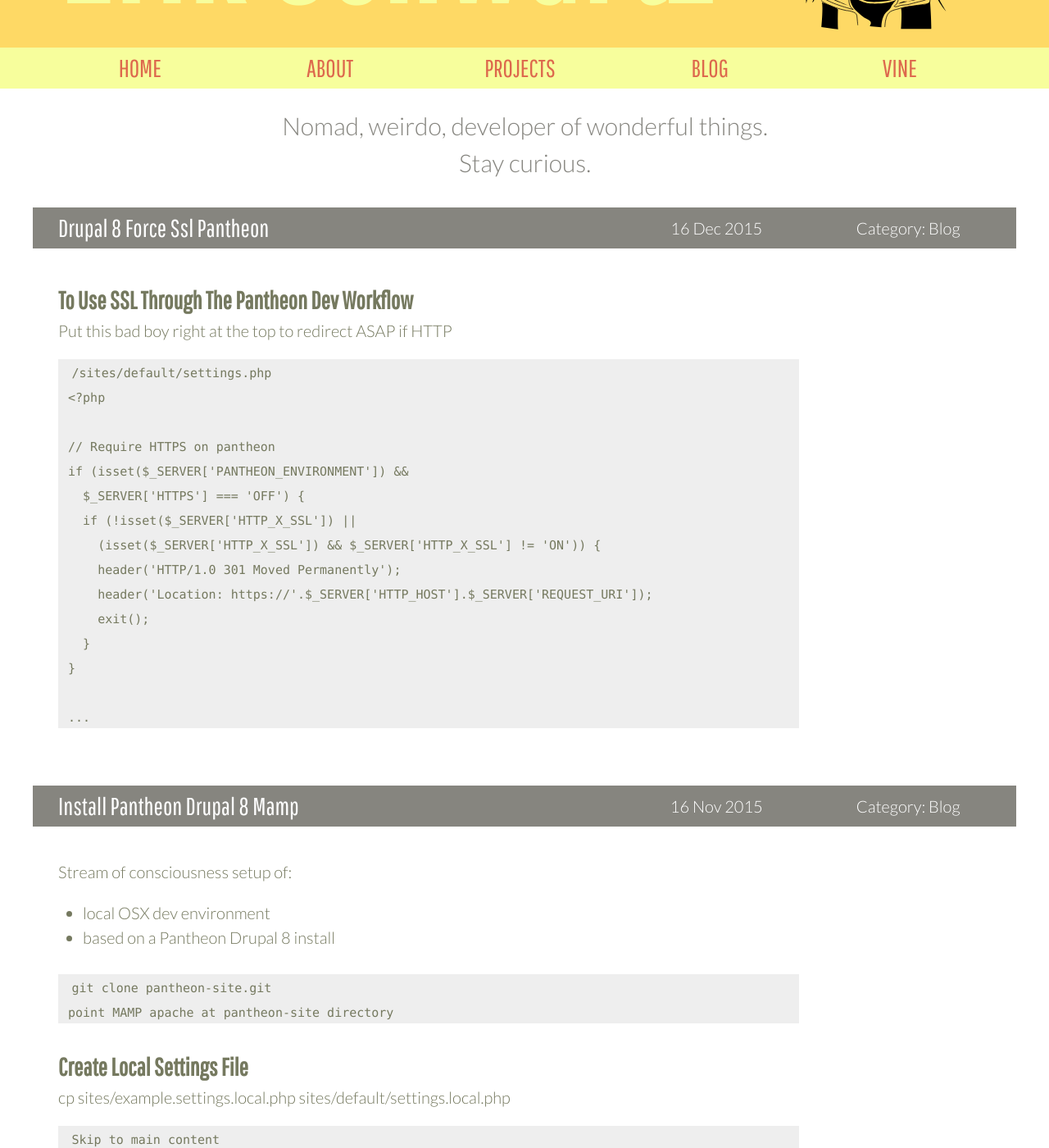
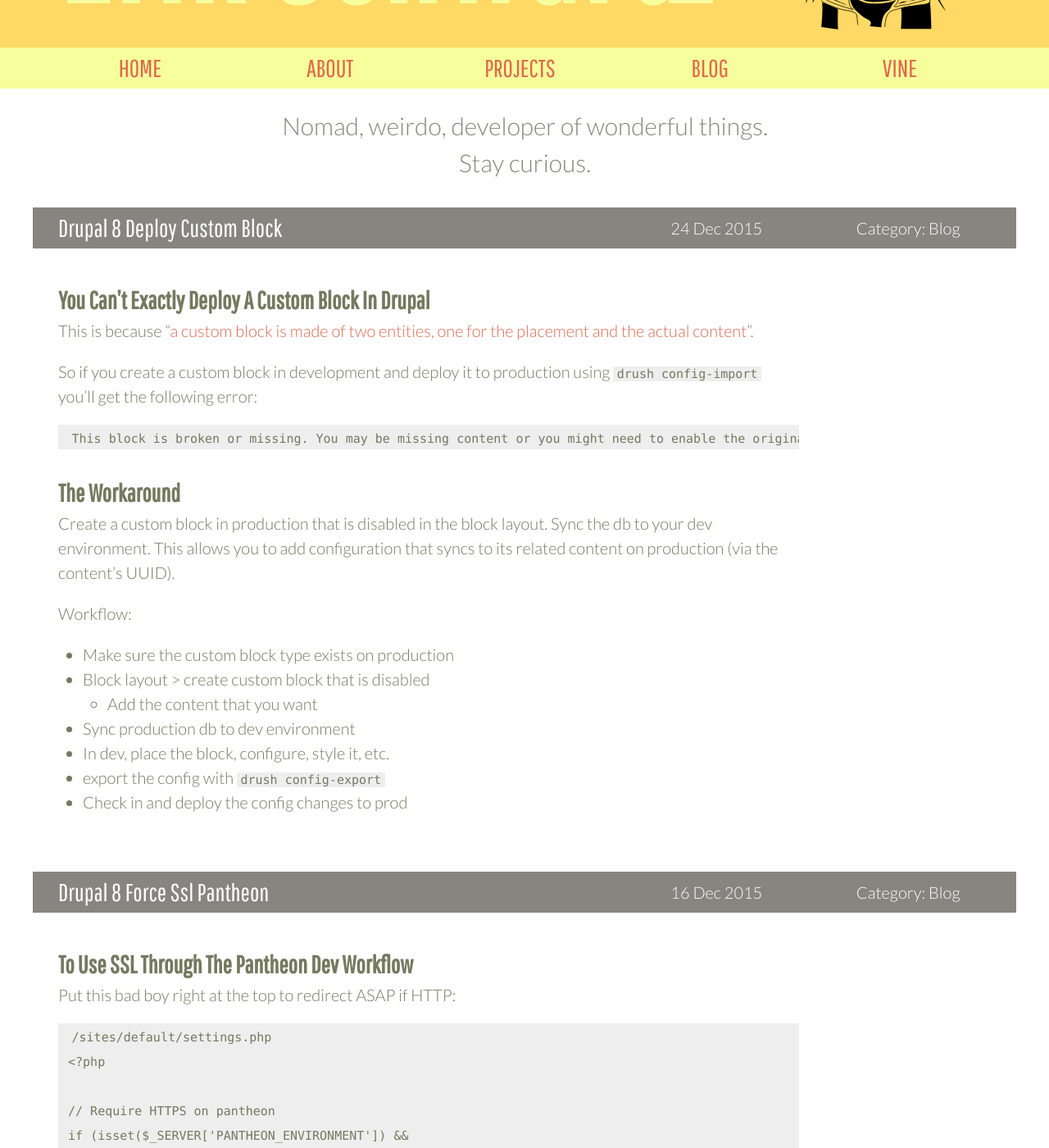
Before and after one commit to eeeschwartz/erikschwartz, a Jekyll site: the page built from index.html, in a window 1280 px wide and 1400 px high, scrolled down 251 px. Shown: the whole window at 82% size. Built offline with Jekyll 4.4.1, drawn with Linux system fonts in a browser that asks for light colours; Markdown is read by kramdown in place of the engine named in the settings; the list of posts is cut into pages by our own code; some of the changed text lies outside the part shown.

Commit message:
Add deploy custom block post

````diff
--- /dev/null
+++ b/_posts/2015-12-24-drupal-8-deploy-custom-block.md
@@ -0,0 +1,32 @@
+---
+layout: post
+category: blog
+"current-tab": blog
+author: Erik Schwartz
+date: "2015-12-24"
+permalink: "2015-12-24-drupal-8-deploy-custom-block"
+---
+
+### You can’t _exactly_ deploy a custom block in Drupal
+
+This is because "[a custom block is made of two entities, one for the placement and the actual content](http://drupal.stackexchange.com/a/146052/54929)".
+
+So if you create a custom block in development and deploy it to production using `drush config-import` you’ll get the following error:
+
+```
+This block is broken or missing. You may be missing content or you might need to enable the original module.
+```
+
+### The workaround
+
+Create a custom block in production that is disabled in the block layout. Sync the db to your dev environment. This allows you to add configuration that syncs to its related content on production (via the content's UUID).
+
+Workflow:
+
+- Make sure the custom block type exists on production
+- Block layout > create custom block that is disabled
+    - Add the content that you want
+- Sync production db to dev environment
+- In dev, place the block, configure, style it, etc.
+- export the config with `drush config-export`
+- Check in and deploy the config changes to prod
````
Also changed, not shown: _posts/2015-12-16-drupal-8-force-ssl-pantheon.md (+3 -1 lines).
